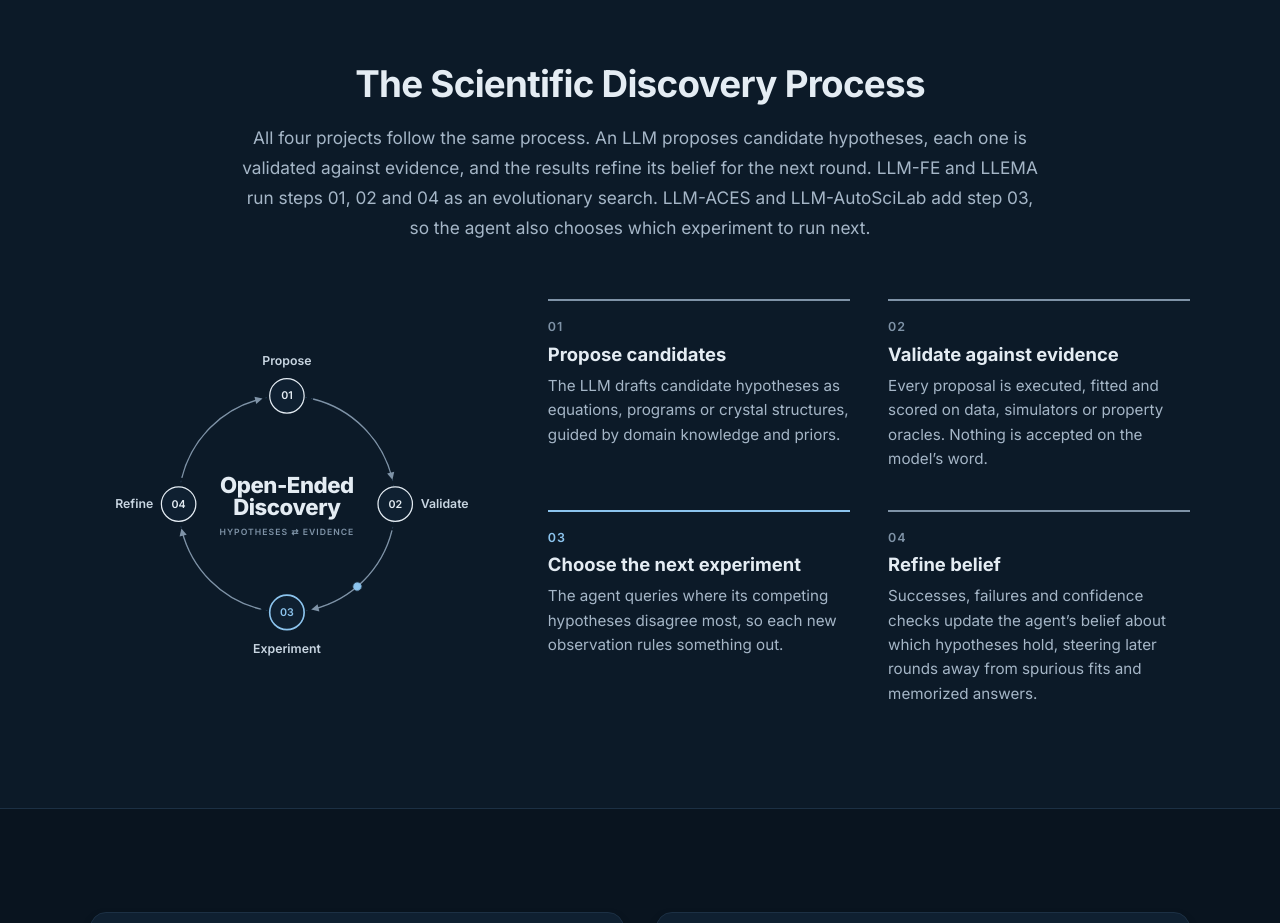
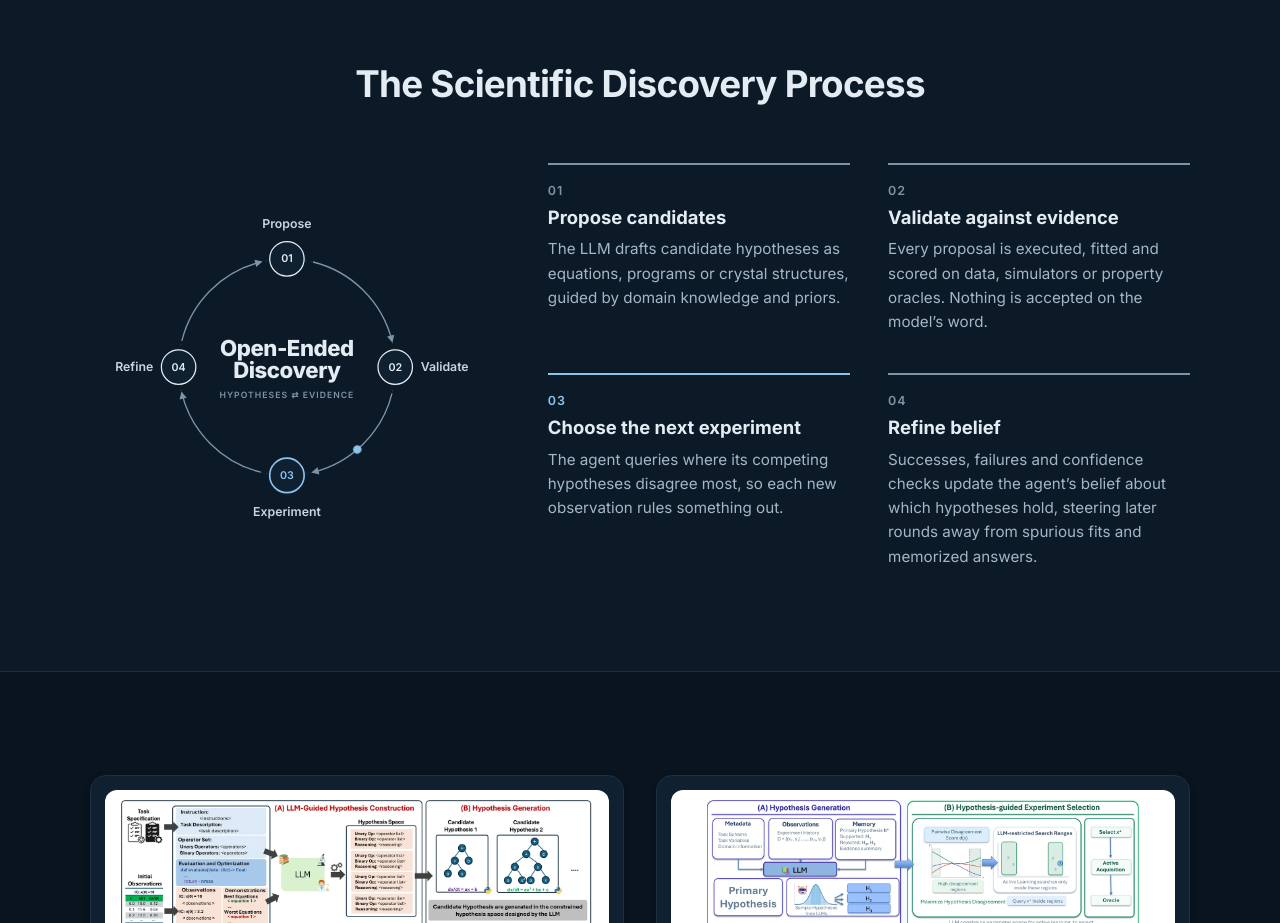
Before and after one commit to scientific-discovery/home, a plain HTML site: page index.html in a window 1280 px wide. Shown: the part 840-1763 px from the top of the page. Drawn offline with nearby package versions, Linux system fonts and the light colour scheme.

Commit message:
Remove the description under The Scientific Discovery Process
Co-Authored-By: Claude Opus 5.5 <noreply@anthropic.com>

```diff
--- a/index.html
+++ b/index.html
@@ -153,7 +153,6 @@
     <div class="wrap">
       <div class="section-head">
         <h2 id="process-title">The Scientific Discovery Process</h2>
-        <p class="section-lede">All four projects follow the same process. An LLM proposes candidate hypotheses, each one is validated against evidence, and the results refine its belief for the next round. LLM-FE and LLEMA run steps 01, 02 and 04 as an evolutionary search. LLM-ACES and LLM-AutoSciLab add step 03, so the agent also chooses which experiment to run next.</p>
       </div>
 
       <div class="loop">
--- a/static/css/main.css
+++ b/static/css/main.css
@@ -338,12 +338,6 @@ h1, h2, h3 { margin: 0; text-wrap: balance; }
   line-height: 1.2;
   letter-spacing: -0.02em;
   color: var(--text-primary);
-}
-.section-lede {
-  margin-top: 1rem;
-  font-size: 1.08rem;
-  line-height: 1.75;
-  color: var(--text-secondary);
 }
 
 /* ---------- The loop ---------- */
```
